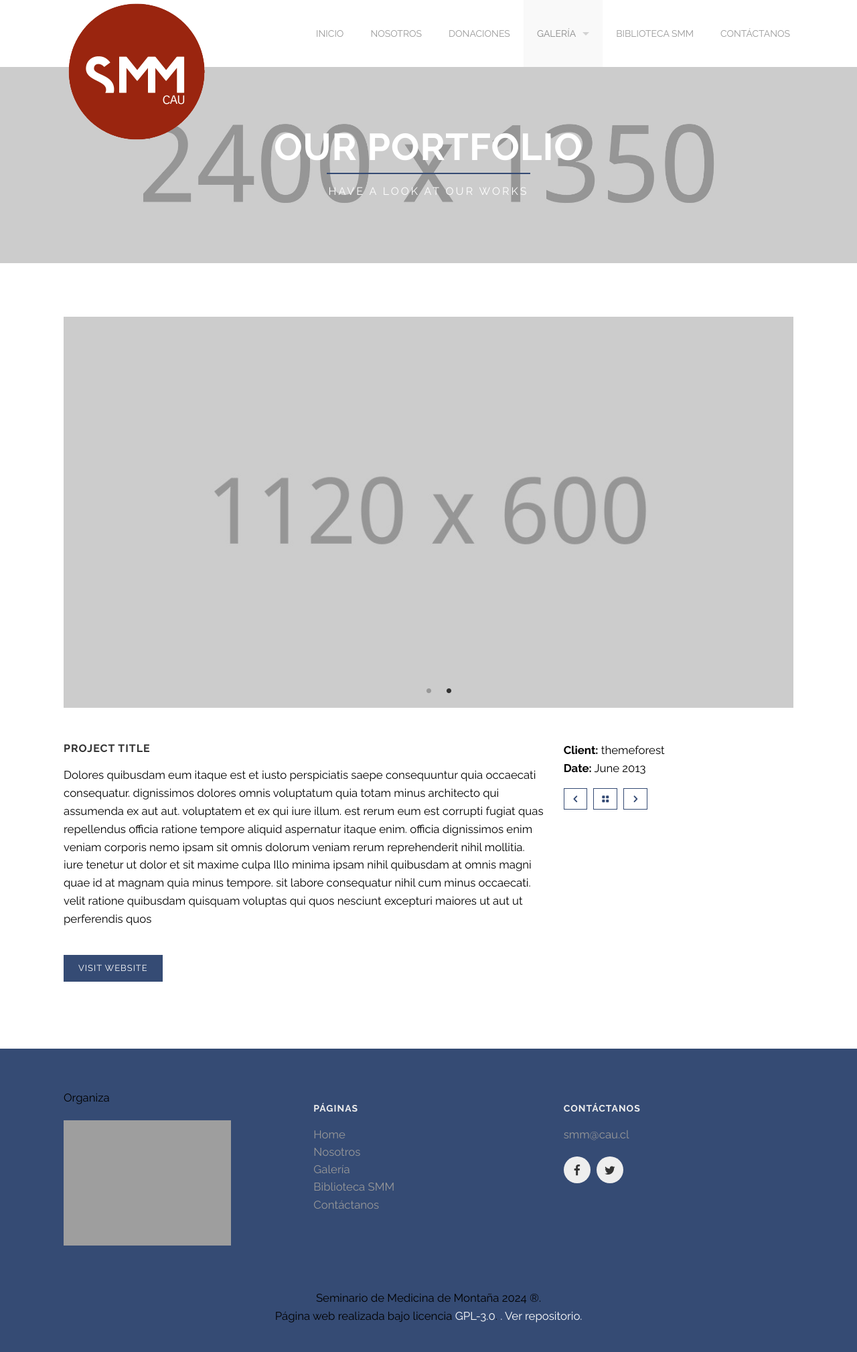
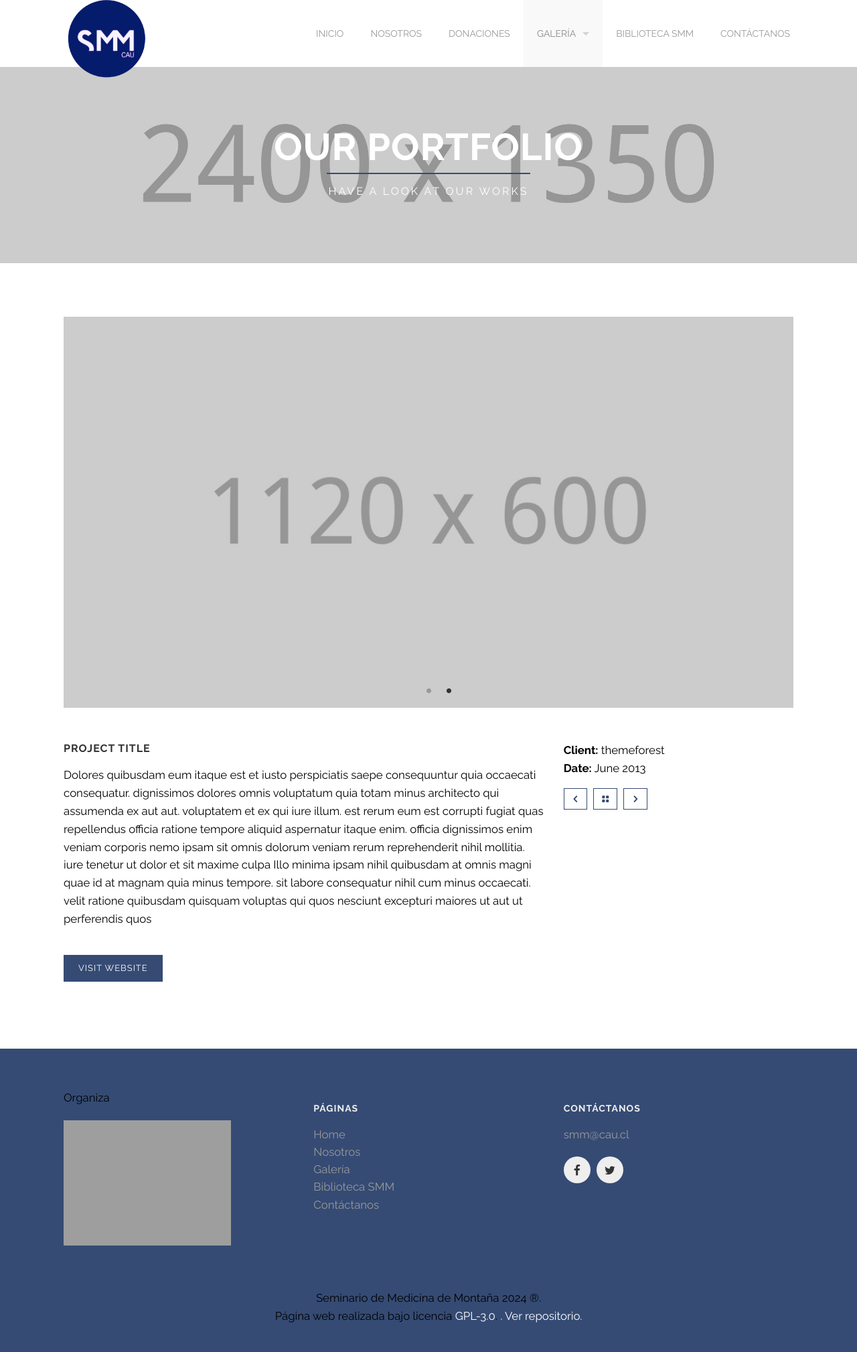
Before and after one commit to clubandinouniversitario/smm, a Jekyll site: the page built from portfolio-item.html, in a window 1280 px wide. Shown: the whole page at 67% size. Built offline with Jekyll 4.4.1, drawn with Linux system fonts in a browser that asks for light colours.

Commit message:
feat: update style

```diff
--- a/_includes/header.html
+++ b/_includes/header.html
@@ -4,7 +4,7 @@
       <li class='name'>
         <h1>
           <a href='{{site.url}}/index.html'>
-            <img alt="logo Seminario de Medicina de Montaña" src="{{site.url}}/images/logo-smm-red.png" />
+            <img class="limit-width" alt="logo Seminario de Medicina de Montaña" src="{{site.url}}/images/logo-smm-blue.png" />
           </a>
         </h1>
       </li>
--- a/css/style.css
+++ b/css/style.css
@@ -785,7 +785,7 @@ ul.shortcode-list i {
 }
 
 .button:hover {
-  background-color: rgba(249, 206, 6, 0.8);
+  background-color: #7284a6;
 }
 
 .button.boxed {
@@ -3856,3 +3856,13 @@ ul, ol, dl {
 .color-blue {
   color: #354b74 !important;
 }
+
+.limit-width {
+  width: 90px !important; /* Valor por defecto para pantallas pequeñas */
+}
+
+@media (min-width: 768px) {
+  .limit-width {
+    width: 120px !important; /* Valor para pantallas más grandes (desktop) */
+  }
+}
--- a/index.html
+++ b/index.html
@@ -64,12 +64,6 @@ milestones:
 
 <div class='mod modDefaultSlider'>
   <div class='sequence' data-autostop='on' data-timeout='0'>
-    <a class='sequence-prev' href='javascript:void(0);'>
-      <span></span>
-    </a>
-    <a class='sequence-next' href='javascript:void(0);'>
-      <span></span>
-    </a>
     <ul class='sequence-pagination'>
       {% for slide in page.slides %}
         {% if forloop.first %}
```
Also changed, not shown: _sass/foundation/_settings.scss (+0 -7 lines), images/logo-smm-blue.png (added).
